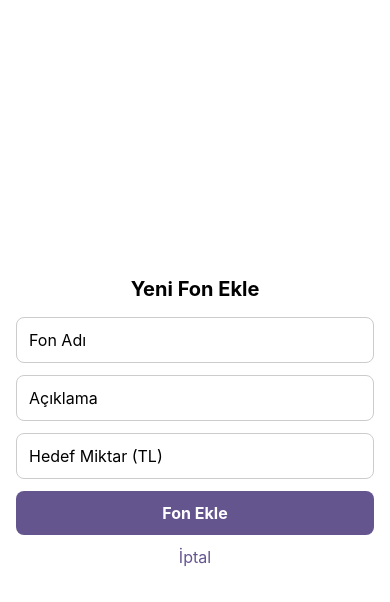
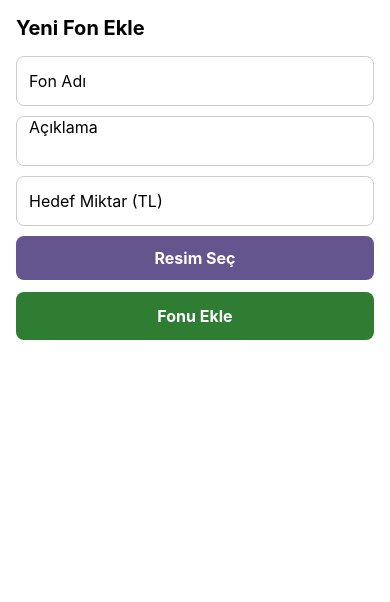
Before and after one commit to mertesermeral/bagis_app, a React Native app: screen /YeniFonEkle in a window 390 px wide. Shown: the top 602 px of the page. Built offline with nearby package versions, Linux system fonts and the light colour scheme; no server answers.

Commit message:
yeni fon eklendi

```diff
--- a/Admin/YeniFonEkle.js
+++ b/Admin/YeniFonEkle.js
@@ -1,40 +1,88 @@
-import React, { useState } from "react";
+import React, { useState, useEffect } from "react";
 import {
   View,
   Text,
   TextInput,
   TouchableOpacity,
   StyleSheet,
-  Alert
+  Image,
+  Alert,
+  ActivityIndicator
 } from "react-native";
 import { collection, addDoc } from "firebase/firestore";
-import { db } from "../firebase";
+import { db, storage } from "../firebase";
+import * as ImagePicker from "expo-image-picker";
+import { ref, uploadBytes, getDownloadURL } from "firebase/storage";
 
 const YeniFonEkle = ({ navigation }) => {
-  const [fonAdi, setFonAdi] = useState("");
-  const [fonAciklama, setFonAciklama] = useState("");
+  // ⛔ Hooks hatasını önlemek için tüm Hook'ları en üstte tanımlıyoruz!
+  const [ad, setAd] = useState("");
+  const [aciklama, setAciklama] = useState("");
   const [hedefMiktar, setHedefMiktar] = useState("");
+  const [resim, setResim] = useState(null);
+  const [loading, setLoading] = useState(false);
+  const [resimYukleniyor, setResimYukleniyor] = useState(false);
 
-  const handleYeniFonEkle = async () => {
-    if (!fonAdi.trim() || !fonAciklama.trim() || !hedefMiktar.trim()) {
+  // 📸 Resim Seçme Fonksiyonu
+  const pickImage = async () => {
+    let result = await ImagePicker.launchImageLibraryAsync({
+      mediaTypes: ImagePicker.MediaTypeOptions.Images,
+      allowsEditing: true,
+      aspect: [4, 3],
+      quality: 1,
+    });
+
+    if (!result.canceled) {
+      setResim(result.assets[0].uri);
+    }
+  };
+
+  // 📤 Resmi Firebase Storage'a Yükle
+  const uploadImage = async () => {
+    if (!resim) return null;
+    setResimYukleniyor(true);
+
+    try {
+      const response = await fetch(resim);
+      const blob = await response.blob();
+      const fileRef = ref(storage, `fonResimleri/${Date.now()}`);
+      await uploadBytes(fileRef, blob);
+      return await getDownloadURL(fileRef);
+    } catch (error) {
+      console.error("Resim yükleme hatası:", error);
+      Alert.alert("Hata", "Resim yüklenirken bir hata oluştu.");
+      return null;
+    } finally {
+      setResimYukleniyor(false);
+    }
+  };
+
+  // 🆕 Yeni Fon Ekleme İşlemi
+  const handleFonEkle = async () => {
+    if (!ad.trim() || !aciklama.trim() || !hedefMiktar.trim()) {
       Alert.alert("Hata", "Lütfen tüm alanları doldurun.");
       return;
     }
 
-    const yeniFon = {
-      ad: fonAdi,
-      aciklama: fonAciklama,
-      hedefMiktar: parseFloat(hedefMiktar),
-      mevcutMiktar: 0
-    };
+    setLoading(true);
+    const resimURL = await uploadImage();
 
     try {
-      await addDoc(collection(db, "fonlar"), yeniFon);
-      Alert.alert("Başarılı", "Yeni fon eklendi!");
-      navigation.goBack(); // 🏠 Fonlar.js sayfasına geri dön
+      await addDoc(collection(db, "fonlar"), {
+        ad,
+        aciklama,
+        hedefMiktar: parseFloat(hedefMiktar),
+        mevcutMiktar: 0,
+        resimURL: resimURL || "", // Resim yüklenmediyse boş bırak
+      });
+
+      Alert.alert("Başarılı", "Yeni fon başarıyla eklendi.");
+      navigation.goBack();
     } catch (error) {
-      console.error("Yeni fon eklenirken hata oluştu:", error);
-      Alert.alert("Hata", "Fon eklenemedi.");
+      console.error("Fon ekleme hatası:", error);
+      Alert.alert("Hata", "Fon eklenirken bir hata oluştu.");
+    } finally {
+      setLoading(false);
     }
   };
 
@@ -45,29 +93,43 @@ const YeniFonEkle = ({ navigation }) => {
       <TextInput
         style={styles.input}
         placeholder="Fon Adı"
-        value={fonAdi}
-        onChangeText={setFonAdi}
+        value={ad}
+        onChangeText={setAd}
       />
+
       <TextInput
         style={styles.input}
         placeholder="Açıklama"
-        value={fonAciklama}
-        onChangeText={setFonAciklama}
+        value={aciklama}
+        onChangeText={setAciklama}
+        multiline
       />
+
       <TextInput
         style={styles.input}
         placeholder="Hedef Miktar (TL)"
-        keyboardType="numeric"
         value={hedefMiktar}
         onChangeText={setHedefMiktar}
+        keyboardType="numeric"
       />
 
-      <TouchableOpacity style={styles.button} onPress={handleYeniFonEkle}>
-        <Text style={styles.buttonText}>Fon Ekle</Text>
+      {/* 📸 Resim Seçme Butonu */}
+      <TouchableOpacity style={styles.imagePicker} onPress={pickImage}>
+        <Text style={styles.imagePickerText}>
+          {resim ? "Resmi Değiştir" : "Resim Seç"}
+        </Text>
       </TouchableOpacity>
 
-      <TouchableOpacity onPress={() => navigation.goBack()} style={styles.cancelButton}>
-        <Text style={styles.cancelButtonText}>İptal</Text>
+      {/* Seçilen Resmi Göster */}
+      {resim && <Image source={{ uri: resim }} style={styles.previewImage} />}
+
+      {/* 🆕 Fon Ekle Butonu */}
+      <TouchableOpacity style={styles.addButton} onPress={handleFonEkle} disabled={loading || resimYukleniyor}>
+        {loading || resimYukleniyor ? (
+          <ActivityIndicator color="#fff" />
+        ) : (
+          <Text style={styles.addButtonText}>Fonu Ekle</Text>
+        )}
       </TouchableOpacity>
     </View>
   );
@@ -78,40 +140,49 @@ const styles = StyleSheet.create({
     flex: 1,
     padding: 16,
     backgroundColor: "#fff",
-    justifyContent: "center",
   },
   header: {
     fontSize: 20,
     fontWeight: "bold",
     marginBottom: 16,
-    textAlign: "center",
   },
   input: {
+    height: 50,
+    borderColor: "#ccc",
     borderWidth: 1,
-    borderColor: "#ccc",
     borderRadius: 8,
-    padding: 12,
-    marginBottom: 12,
+    paddingHorizontal: 12,
+    marginBottom: 10,
     fontSize: 16,
   },
-  button: {
+  imagePicker: {
     backgroundColor: "#65558F",
     padding: 12,
     borderRadius: 8,
     alignItems: "center",
+    marginBottom: 12,
   },
-  buttonText: {
+  imagePickerText: {
     color: "#fff",
     fontSize: 16,
     fontWeight: "bold",
   },
-  cancelButton: {
-    marginTop: 12,
+  previewImage: {
+    width: "100%",
+    height: 200,
+    borderRadius: 8,
+    marginBottom: 12,
+  },
+  addButton: {
+    backgroundColor: "#2e7d32",
+    padding: 14,
+    borderRadius: 8,
     alignItems: "center",
   },
-  cancelButtonText: {
-    color: "#65558F",
+  addButtonText: {
+    color: "#fff",
     fontSize: 16,
+    fontWeight: "bold",
   },
 });
 
```
